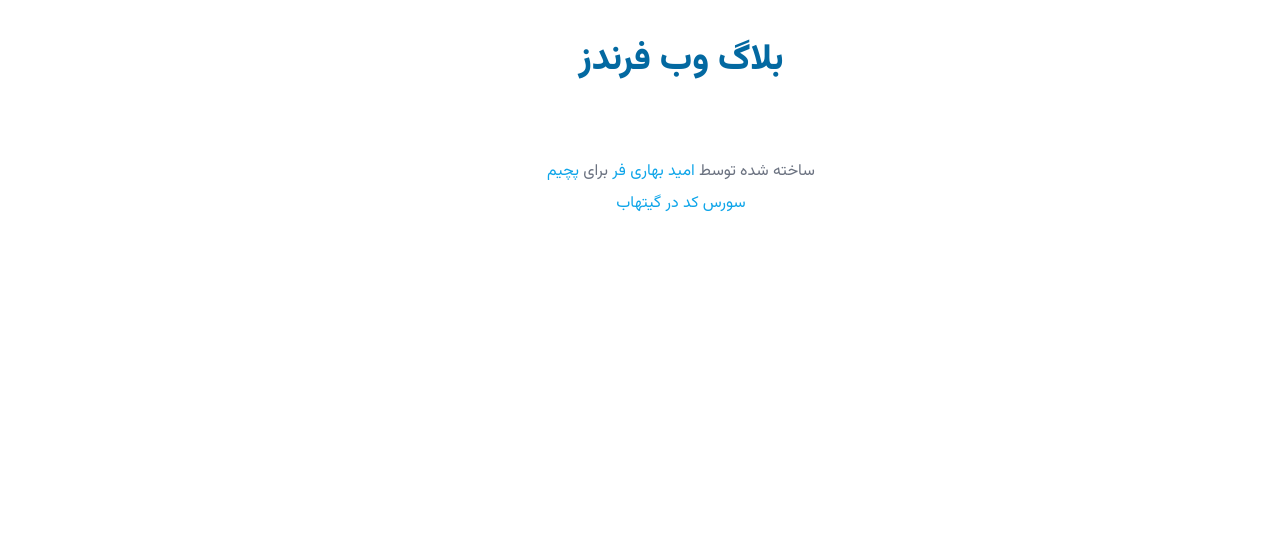
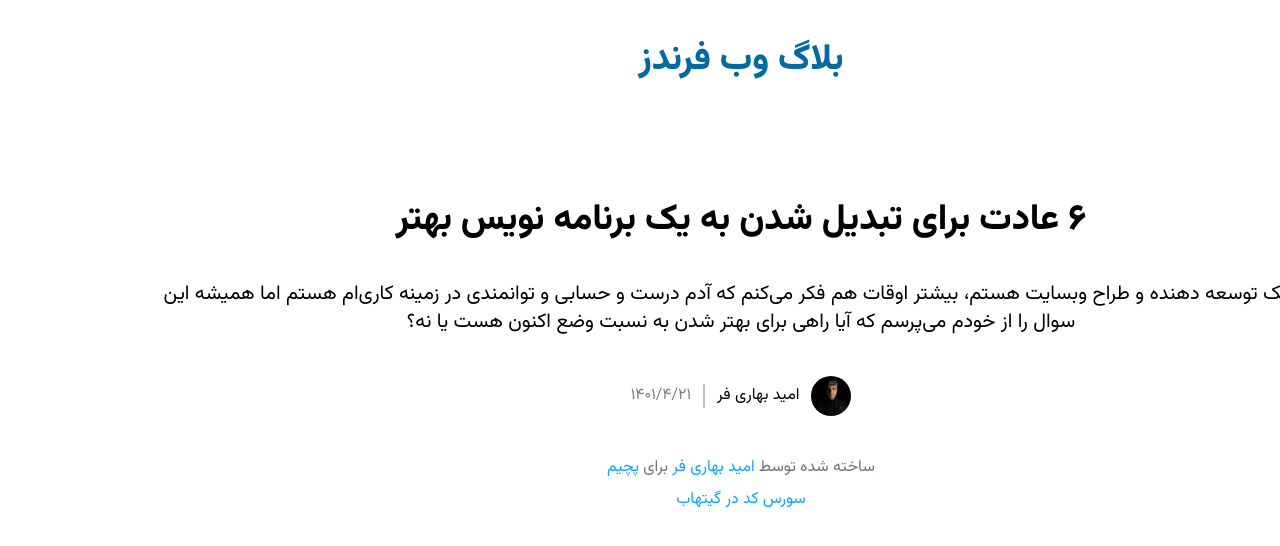
Before and after one commit to omidbaharifar/pachim-blog, a Next.js app: page /blog1 in a window 1280 px wide. Shown: the top 546 px of the page. Built offline with nearby package versions, Linux system fonts and the light colour scheme.

Commit message:
feat: about blog done

```diff
--- a/app/[slug]/page.tsx
+++ b/app/[slug]/page.tsx
@@ -15,7 +15,7 @@ const SingleBlogPage: FC<props> = ({ params }) => {
   return (
     <div className="text-black text-base">
       <Header />
-      <SingleBlogContent blogData={blogData} />
+      {blogData && <SingleBlogContent blogData={blogData} />}
       <Footer />
     </div>
   );
--- a/data/blogList.ts
+++ b/data/blogList.ts
@@ -5,7 +5,7 @@ const blogList = [
     image: "/images/article1.webp",
     date: "1401/4/21",
     short:
-      "من یک توسعه دهنده و طراح وبسایت هستم، بیشتر اوقات هم فکر می‌کنم که آدم درست و حسابی و توانمندی در زمینه کاری‌ام هستم اما همیشه این سوال را از خودم می‌پرسم که آیا راهی برای بهتر شدن به نسبت وضع اکنون هست یا نه؟ اگر که در حال خواندن این مقاله هستید باید بگویم که این مقاله دقیقا چنین هدفی را دارد. یعنی شما را با مواردی آشنا کند که در مسیر بهتر شدن به شما می‌تواند کمک بکند. تنها با پنج دقیقه وقت گذاشتن و مطالعه این مقاله به شما قول می‌دهم که حداقل یک ذره هم که شده، مسیر جدیدی برای بهتر شدن را پیدا می‌کنید، اگر هم در زمینه توسعه نرم افزار کاملا مبتدی باشید مطمئنا این مقاله موضوعات بسیار زیادی را به شما آموزش خواهد داد. بنابراین بدون تلف کردن وقت بیشتر بیایید با این عادت‌ها و نکات آشنا شویم.",
+      "من یک توسعه دهنده و طراح وبسایت هستم، بیشتر اوقات هم فکر می‌کنم که آدم درست و حسابی و توانمندی در زمینه کاری‌ام هستم اما همیشه این سوال را از خودم می‌پرسم که آیا راهی برای بهتر شدن به نسبت وضع اکنون هست یا نه؟",
     content:
       "من یک توسعه دهنده و طراح وبسایت هستم، بیشتر اوقات هم فکر می‌کنم که آدم درست و حسابی و توانمندی در زمینه کاری‌ام هستم اما همیشه این سوال را از خودم می‌پرسم که آیا راهی برای بهتر شدن به نسبت وضع اکنون هست یا نه؟ اگر که در حال خواندن این مقاله هستید باید بگویم که این مقاله دقیقا چنین هدفی را دارد. یعنی شما را با مواردی آشنا کند که در مسیر بهتر شدن به شما می‌تواند کمک بکند. تنها با پنج دقیقه وقت گذاشتن و مطالعه این مقاله به شما قول می‌دهم که حداقل یک ذره هم که شده، مسیر جدیدی برای بهتر شدن را پیدا می‌کنید، اگر هم در زمینه توسعه نرم افزار کاملا مبتدی باشید مطمئنا این مقاله موضوعات بسیار زیادی را به شما آموزش خواهد داد. بنابراین بدون تلف کردن وقت بیشتر بیایید با این عادت‌ها و نکات آشنا شویم.",
     author: {
@@ -19,7 +19,7 @@ const blogList = [
     image: "/images/article1.webp",
     date: "1401/4/21",
     short:
-      "من یک توسعه دهنده و طراح وبسایت هستم، بیشتر اوقات هم فکر می‌کنم که آدم درست و حسابی و توانمندی در زمینه کاری‌ام هستم اما همیشه این سوال را از خودم می‌پرسم که آیا راهی برای بهتر شدن به نسبت وضع اکنون هست یا نه؟ اگر که در حال خواندن این مقاله هستید باید بگویم که این مقاله دقیقا چنین هدفی را دارد. یعنی شما را با مواردی آشنا کند که در مسیر بهتر شدن به شما می‌تواند کمک بکند. تنها با پنج دقیقه وقت گذاشتن و مطالعه این مقاله به شما قول می‌دهم که حداقل یک ذره هم که شده، مسیر جدیدی برای بهتر شدن را پیدا می‌کنید، اگر هم در زمینه توسعه نرم افزار کاملا مبتدی باشید مطمئنا این مقاله موضوعات بسیار زیادی را به شما آموزش خواهد داد. بنابراین بدون تلف کردن وقت بیشتر بیایید با این عادت‌ها و نکات آشنا شویم.",
+      "من یک توسعه دهنده و طراح وبسایت هستم، بیشتر اوقات هم فکر می‌کنم که آدم درست و حسابی و توانمندی در زمینه کاری‌ام هستم اما همیشه این سوال را از خودم می‌پرسم که آیا راهی برای بهتر شدن به نسبت وضع اکنون هست یا نه؟",
     content:
       "من یک توسعه دهنده و طراح وبسایت هستم، بیشتر اوقات هم فکر می‌کنم که آدم درست و حسابی و توانمندی در زمینه کاری‌ام هستم اما همیشه این سوال را از خودم می‌پرسم که آیا راهی برای بهتر شدن به نسبت وضع اکنون هست یا نه؟ اگر که در حال خواندن این مقاله هستید باید بگویم که این مقاله دقیقا چنین هدفی را دارد. یعنی شما را با مواردی آشنا کند که در مسیر بهتر شدن به شما می‌تواند کمک بکند. تنها با پنج دقیقه وقت گذاشتن و مطالعه این مقاله به شما قول می‌دهم که حداقل یک ذره هم که شده، مسیر جدیدی برای بهتر شدن را پیدا می‌کنید، اگر هم در زمینه توسعه نرم افزار کاملا مبتدی باشید مطمئنا این مقاله موضوعات بسیار زیادی را به شما آموزش خواهد داد. بنابراین بدون تلف کردن وقت بیشتر بیایید با این عادت‌ها و نکات آشنا شویم.",
     author: {
@@ -33,7 +33,7 @@ const blogList = [
     image: "/images/article1.webp",
     date: "1401/4/21",
     short:
-      "من یک توسعه دهنده و طراح وبسایت هستم، بیشتر اوقات هم فکر می‌کنم که آدم درست و حسابی و توانمندی در زمینه کاری‌ام هستم اما همیشه این سوال را از خودم می‌پرسم که آیا راهی برای بهتر شدن به نسبت وضع اکنون هست یا نه؟ اگر که در حال خواندن این مقاله هستید باید بگویم که این مقاله دقیقا چنین هدفی را دارد. یعنی شما را با مواردی آشنا کند که در مسیر بهتر شدن به شما می‌تواند کمک بکند. تنها با پنج دقیقه وقت گذاشتن و مطالعه این مقاله به شما قول می‌دهم که حداقل یک ذره هم که شده، مسیر جدیدی برای بهتر شدن را پیدا می‌کنید، اگر هم در زمینه توسعه نرم افزار کاملا مبتدی باشید مطمئنا این مقاله موضوعات بسیار زیادی را به شما آموزش خواهد داد. بنابراین بدون تلف کردن وقت بیشتر بیایید با این عادت‌ها و نکات آشنا شویم.",
+      "من یک توسعه دهنده و طراح وبسایت هستم، بیشتر اوقات هم فکر می‌کنم که آدم درست و حسابی و توانمندی در زمینه کاری‌ام هستم اما همیشه این سوال را از خودم می‌پرسم که آیا راهی برای بهتر شدن به نسبت وضع اکنون هست یا نه؟",
     content:
       "من یک توسعه دهنده و طراح وبسایت هستم، بیشتر اوقات هم فکر می‌کنم که آدم درست و حسابی و توانمندی در زمینه کاری‌ام هستم اما همیشه این سوال را از خودم می‌پرسم که آیا راهی برای بهتر شدن به نسبت وضع اکنون هست یا نه؟ اگر که در حال خواندن این مقاله هستید باید بگویم که این مقاله دقیقا چنین هدفی را دارد. یعنی شما را با مواردی آشنا کند که در مسیر بهتر شدن به شما می‌تواند کمک بکند. تنها با پنج دقیقه وقت گذاشتن و مطالعه این مقاله به شما قول می‌دهم که حداقل یک ذره هم که شده، مسیر جدیدی برای بهتر شدن را پیدا می‌کنید، اگر هم در زمینه توسعه نرم افزار کاملا مبتدی باشید مطمئنا این مقاله موضوعات بسیار زیادی را به شما آموزش خواهد داد. بنابراین بدون تلف کردن وقت بیشتر بیایید با این عادت‌ها و نکات آشنا شویم.",
     author: {
@@ -47,7 +47,7 @@ const blogList = [
     image: "/images/article1.webp",
     date: "1401/4/21",
     short:
-      "من یک توسعه دهنده و طراح وبسایت هستم، بیشتر اوقات هم فکر می‌کنم که آدم درست و حسابی و توانمندی در زمینه کاری‌ام هستم اما همیشه این سوال را از خودم می‌پرسم که آیا راهی برای بهتر شدن به نسبت وضع اکنون هست یا نه؟ اگر که در حال خواندن این مقاله هستید باید بگویم که این مقاله دقیقا چنین هدفی را دارد. یعنی شما را با مواردی آشنا کند که در مسیر بهتر شدن به شما می‌تواند کمک بکند. تنها با پنج دقیقه وقت گذاشتن و مطالعه این مقاله به شما قول می‌دهم که حداقل یک ذره هم که شده، مسیر جدیدی برای بهتر شدن را پیدا می‌کنید، اگر هم در زمینه توسعه نرم افزار کاملا مبتدی باشید مطمئنا این مقاله موضوعات بسیار زیادی را به شما آموزش خواهد داد. بنابراین بدون تلف کردن وقت بیشتر بیایید با این عادت‌ها و نکات آشنا شویم.",
+      "من یک توسعه دهنده و طراح وبسایت هستم، بیشتر اوقات هم فکر می‌کنم که آدم درست و حسابی و توانمندی در زمینه کاری‌ام هستم اما همیشه این سوال را از خودم می‌پرسم که آیا راهی برای بهتر شدن به نسبت وضع اکنون هست یا نه؟",
     content:
       "من یک توسعه دهنده و طراح وبسایت هستم، بیشتر اوقات هم فکر می‌کنم که آدم درست و حسابی و توانمندی در زمینه کاری‌ام هستم اما همیشه این سوال را از خودم می‌پرسم که آیا راهی برای بهتر شدن به نسبت وضع اکنون هست یا نه؟ اگر که در حال خواندن این مقاله هستید باید بگویم که این مقاله دقیقا چنین هدفی را دارد. یعنی شما را با مواردی آشنا کند که در مسیر بهتر شدن به شما می‌تواند کمک بکند. تنها با پنج دقیقه وقت گذاشتن و مطالعه این مقاله به شما قول می‌دهم که حداقل یک ذره هم که شده، مسیر جدیدی برای بهتر شدن را پیدا می‌کنید، اگر هم در زمینه توسعه نرم افزار کاملا مبتدی باشید مطمئنا این مقاله موضوعات بسیار زیادی را به شما آموزش خواهد داد. بنابراین بدون تلف کردن وقت بیشتر بیایید با این عادت‌ها و نکات آشنا شویم.",
     author: {
--- /dev/null
+++ b/domain/singleBlog/aboutBlog/index.tsx
@@ -0,0 +1,28 @@
+import { FC } from "react";
+import ArticleDetail from "@/components/articleDetail";
+
+interface props {
+  blogData: TBlogItem;
+}
+
+const AboutBlog: FC<props> = ({ blogData }) => {
+  return (
+    <div className="mt-5 sm:mt-10 lg:mt-20">
+      <h1 className="font-bold leading-relaxed text-xl sm:text-2xl lg:text-4xl text-center mb-5 sm:mb-8 lg:mb-10">
+        {blogData?.title}
+      </h1>
+      <p className="text-base sm:text-lg lg:text-xl text-center mb-5 sm:mb-8 lg:mb-10">
+        {blogData.short}
+      </p>
+      <div className="flex justify-center items-center">
+        <ArticleDetail
+          authorName={blogData.author.name}
+          authorImage={blogData.author.image}
+          publishDate={blogData.date}
+        />
+      </div>
+    </div>
+  );
+};
+
+export default AboutBlog;
--- a/domain/singleBlog/index.tsx
+++ b/domain/singleBlog/index.tsx
@@ -1,11 +1,16 @@
 import { FC } from "react";
+import AboutBlog from "./aboutBlog";
 
 interface props {
-  blogData?: TBlogItem;
+  blogData: TBlogItem;
 }
 
 const SingleBlogContent: FC<props> = ({ blogData }) => {
-  return <main></main>;
+  return (
+    <main className="max-w-screen-xl w-full mx-auto px-5 lg:px-10">
+      <AboutBlog blogData={blogData} />
+    </main>
+  );
 };
 
 export default SingleBlogContent;
```
